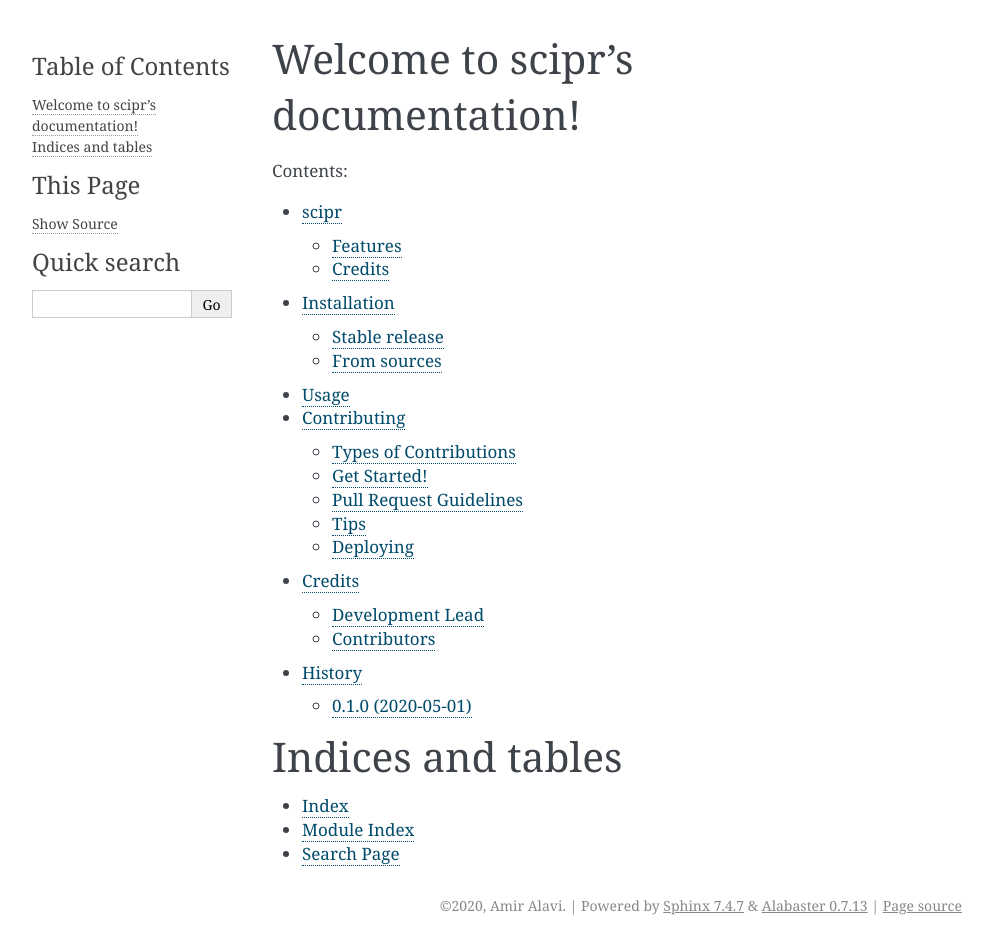
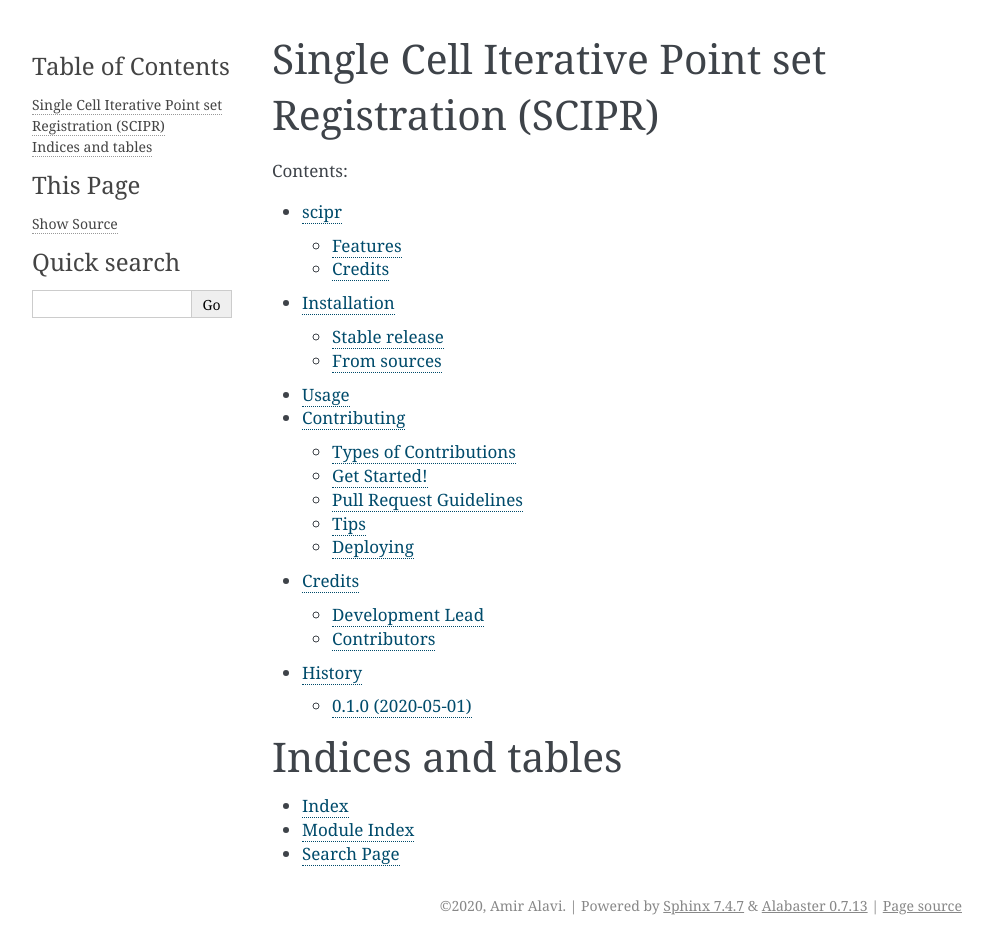
Before and after one commit to AmirAlavi/scipr, a Sphinx documentation site: the page built from docs/index.rst, in a window 1280 px wide. Shown: the whole page, without its empty margins (148-1141 px from the left). Built offline with Sphinx 7.4.7, drawn with Linux system fonts in a browser that asks for light colours; pages that are not in the unit, such as notebooks, are missing from menus.

```diff
--- a/docs/index.rst
+++ b/docs/index.rst
@@ -1,4 +1,4 @@
-Welcome to scipr's documentation!
+Single Cell Iterative Point set Registration (SCIPR)
 ======================================
 
 .. toctree::
```
Also changed, not shown: .readthedocs.yml (added).
